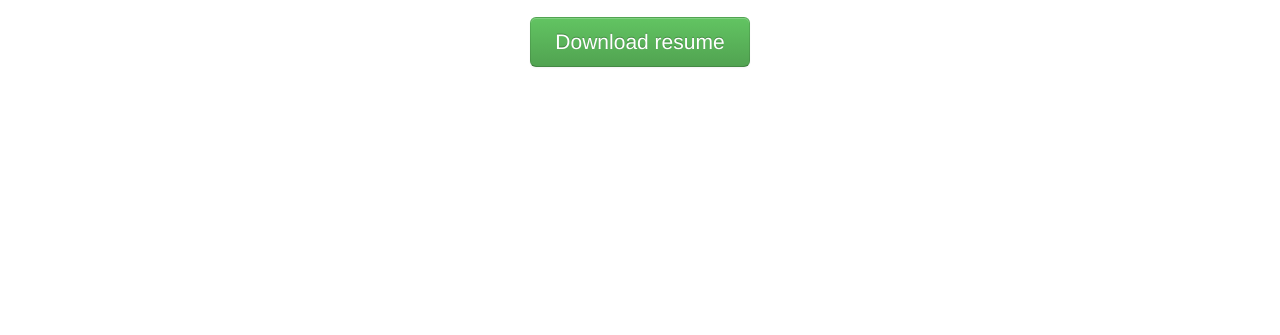
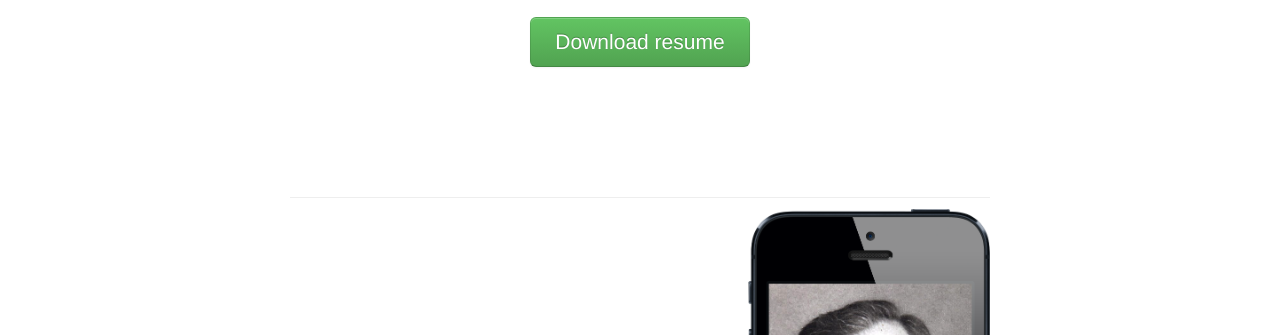
Before and after one commit to bitle/bitle.github.io, a plain HTML site: page index.html in a window 1280 px wide. Shown: the part 265-600 px from the top of the page. Drawn offline with Linux system fonts and the light colour scheme.

Commit message:
Fix height of first section

```diff
--- a/index.html
+++ b/index.html
@@ -27,7 +27,7 @@
       /* Main marketing message and sign up button */
       .jumbotron {
         text-align: center;
-        height: 450px;
+        padding-bottom: 120px;
       }
       .jumbotron h1 {
         margin-top: 120px;
```
